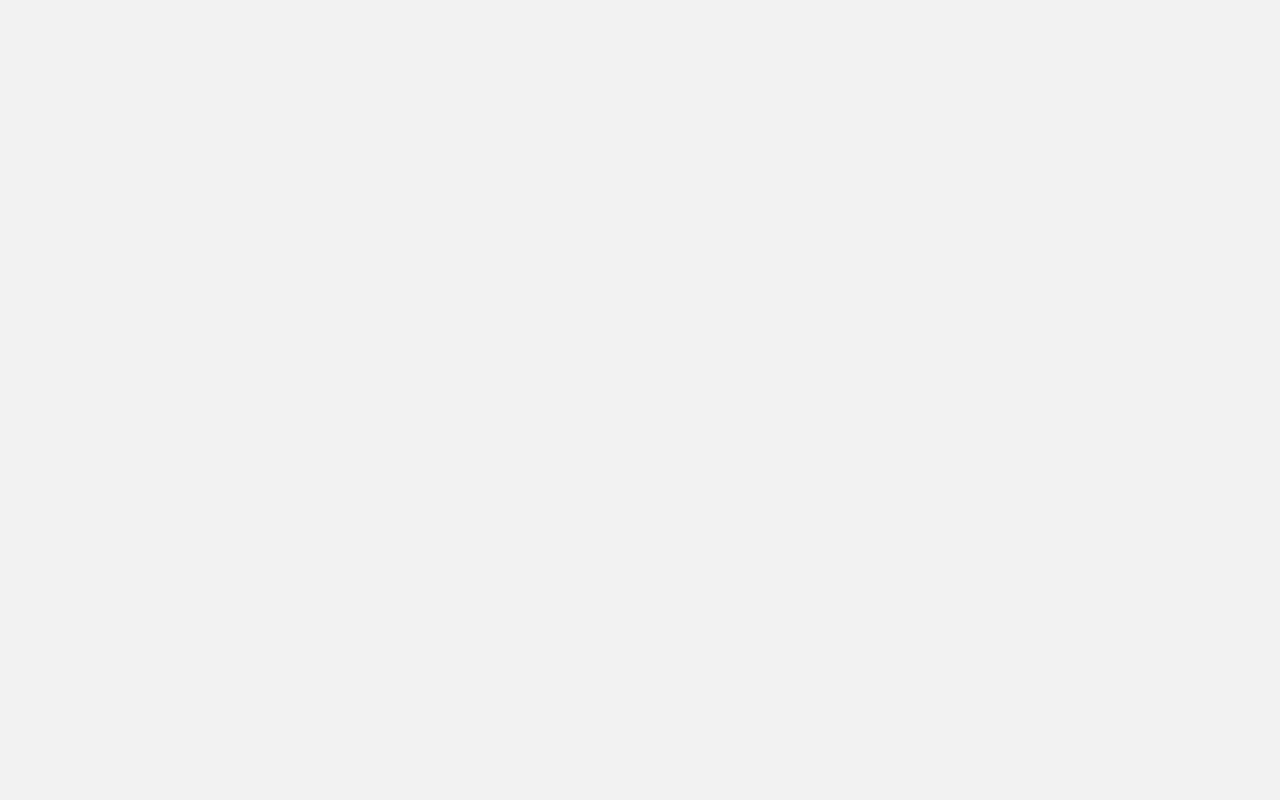
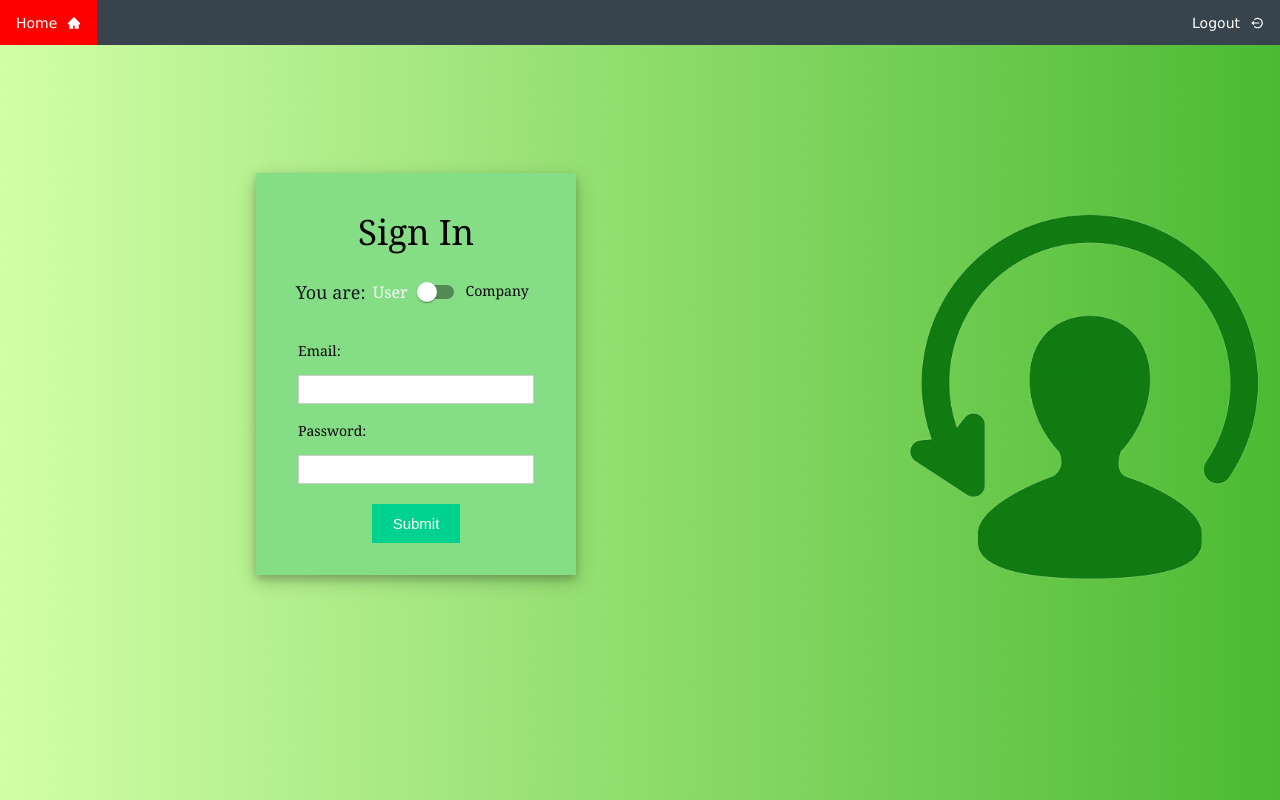
Before and after one commit to IvekSRC/Notice-Board, a React (Create React App) app in the folder frontend/: page /login in a window 1280 px wide. Before the commit this address had no page. Built offline with nearby package versions, Linux system fonts and the light colour scheme; the HTML template or start-up script is replaced by a standard one.

Commit message:
Feature: Adding LogIn Page

```diff
--- a/frontend/src/App.js
+++ b/frontend/src/App.js
@@ -1,10 +1,9 @@
 import "./index.css";
 import { BrowserRouter as Router, Route, Routes } from 'react-router-dom'
 import RegisterCompany from "./pages/registerCompany.page";
-import LoginCompany from "./pages/loginCompany.page";
+import Login from "./pages/login.page";
 import Home from "./pages/home.page";
 import RegisterUser from "./pages/registerUser.page";
-import LoginUser from "./pages/loginUser.page";
 
 function App() {
   return (
@@ -13,8 +12,7 @@ function App() {
           <Route path='/' element={<Home />} />
           <Route path='/registerCompany' element={<RegisterCompany/>} />
           <Route path='/registerUser' element={<RegisterUser/>} />
-          <Route path='/loginCompany' element={<LoginCompany/>} />
-          <Route path='/loginUser' element={<LoginUser/>} />
+          <Route path='/login' element={<Login/>} />
         </Routes>
     </Router>
   );
--- /dev/null
+++ b/frontend/src/components/loginForm.component.js
@@ -0,0 +1,115 @@
+import React, { useState } from "react";
+import { fetchData } from '../services/fetch.service';
+import Switch from '@mui/material/Switch';
+import FormControlLabel from '@mui/material/FormControlLabel';
+
+
+const LoginForm = () => {
+    // React States
+    const [errorMessages, setErrorMessages] = useState({});
+    const [isSubmitted, setIsSubmitted] = useState(false);
+
+    const handleSubmit = async (event) => {
+        //Prevent page reload
+        event.preventDefault();
+
+        var { email, pass } = document.forms[0];
+        const loginVia = document.getElementById('loginVia').checked;
+
+        const credentials = {
+            email: email.value,
+            password: pass.value
+        }
+
+        var response = undefined;
+        if(loginVia) {
+            response = await (await fetchData('companys/login', 'POST', credentials)).json();
+        }
+        else {
+            response = await (await fetchData('users/login', 'POST', credentials)).json();
+        }
+
+        if(response.token != null) {
+            localStorage.setItem('token', response.token);
+            setIsSubmitted(true);
+        } else {
+            if(response[0] == 'P') {
+                setErrorMessages({ name: "pass", message: response });
+            }
+            else {
+                setErrorMessages({ name: "email", message: response });
+            }
+        }
+    };
+
+    const redirectToHomePage = () => {
+        setTimeout(() => {
+            window.location.replace('/');
+        }, 3000)
+    }
+
+    const changeLogInVia = () => {
+        const switchButton = document.getElementById('loginVia');
+        if(switchButton.checked) {
+            document.getElementById('logInViaCompany').style.color = 'blue';
+            document.getElementById('logInViaUser').style.color = 'black';
+        } else {
+            document.getElementById('logInViaUser').style.color = 'white';
+            document.getElementById('logInViaCompany').style.color = 'black';
+        }
+    }
+
+    // Generate JSX code for error message
+    const renderErrorMessage = (name) =>
+        name === errorMessages.name && (
+        <div className="loginError">{errorMessages.message}</div>
+        );
+
+    // JSX code for login form
+    const renderForm = (
+        <form onSubmit={handleSubmit} className="logInForm">
+            <div className="logInViaDiv">
+                <label className="logInViaLabel">You are: </label>
+                <label className="logInViaUser" id="logInViaUser">User</label>
+                <Switch color="primary" id="loginVia" className="loginViaSwitch" onChange={changeLogInVia}/>
+                <label className="logInViaCompany" id="logInViaCompany">Company</label>
+            </div>
+            <div className="input-container">
+                <label className="logInEmailAndPasswordLabel">Email: </label>
+                <input type="text" name="email" required className="loginInputName"/>
+                {renderErrorMessage("email")}
+            </div>
+            <div className="input-container">
+                <label className="logInEmailAndPasswordLabel">Password: </label>
+                <input type="password" name="pass" required className="loginInputPassword"/>
+                {renderErrorMessage("pass")}
+            </div>
+            <div className="button-container">
+                <input type="submit" className="loginSubmitButton"/>
+            </div>
+        </form>
+    );
+
+    return (
+    <div className="app">
+        <div className="login-form">
+            <div className="loginTitle">
+                Sign In
+            </div>
+            {
+                isSubmitted ?
+                <div>
+                    Successfully logged In
+                    {
+                        redirectToHomePage()
+                    }
+                </div>
+                :
+                renderForm
+            }
+        </div>
+    </div>
+    );
+}
+
+export default LoginForm;
--- a/frontend/src/components/navigationBar.component.js
+++ b/frontend/src/components/navigationBar.component.js
@@ -1,5 +1,5 @@
 import { AiFillHome } from 'react-icons/ai';
-import { BiLogInCircle, BiLogOutCircle, BiRegistered } from 'react-icons/bi';
+import { BiLogIn, BiLogInCircle, BiLogOutCircle, BiRegistered } from 'react-icons/bi';
 import { isLogged, logOut } from '../services/auth.services';
 
 const NavigationBar = () => {
@@ -33,14 +33,10 @@ const NavigationBar = () => {
               </div>
             </li>
             <li className="dropdown">
-              <a className="dropbtn">
+              <a href="/login">
                 Login
-                <BiLogInCircle className='navBarIcon'/>
+                <BiLogIn className='navBarIcon'/>
               </a>
-              <div className="dropdown-content">
-                <a href="/loginCompany">Company</a>
-                <a href="/loginUser">User</a>
-              </div>
             </li>
           </>
         }
--- a/frontend/src/index.css
+++ b/frontend/src/index.css
@@ -625,3 +625,97 @@ body {
   background-repeat: no-repeat;
   background-size: cover;
 }
+
+.app {
+  font-family: sans-serif;
+  display: flex;
+  flex-direction: column;
+  font-family: Georgia, Times, "Times New Roman", serif;
+  width: 25%;
+  margin-left: 20%;
+  margin-top: 10%;
+}
+
+.loginInputName, .loginInputPassword {
+  height: 25px;
+  border: 1px solid rgba(0, 0, 0, 0.2);
+}
+
+.loginSubmitButton {
+  margin-top: 10px;
+  cursor: pointer;
+  font-size: 15px;
+  background: #01d28e;
+  border: 1px solid #01d28e;
+  color: #fff;
+  padding: 10px 20px;
+}
+
+.loginSubmitButton:hover {
+  background: #6cf0c2;
+}
+
+.button-container {
+  display: flex;
+  justify-content: center;
+}
+
+.login-form {
+  background-color: rgb(133, 222, 133);
+  padding: 2rem;
+  box-shadow: 0 4px 8px 0 rgba(0, 0, 0, 0.2), 0 6px 20px 0 rgba(0, 0, 0, 0.19);
+}
+
+.loginError {
+  color: red;
+  font-size: 12px;
+}
+
+.loginTitle {
+  font-size: 35px;
+  text-align: center;
+  margin: 1% 0% 10% 0%;
+}
+
+.input-container {
+  display: flex;
+  flex-direction: column;
+  gap: 8px;
+  margin: 10px;
+}
+
+.logInViaLabel {
+  font-size: large;
+  margin-right: 10%;
+}
+
+.logInViaDiv {
+  display: flex;
+  flex-direction: row;
+  margin: 3% 3% 6% 3%;
+}
+
+.logInViaLabel {
+  color: #0e181b;
+  margin-right: 3%;
+}
+
+.logInViaUser {
+  font-size: medium;
+  color: white;
+  margin-top: 0.5%;
+}
+
+.logInViaCompany {
+  margin-top: 0.5%;
+}
+
+.loginViaSwitch {
+  position: relative;
+  bottom: 7px;
+}
+
+.logInEmailAndPasswordLabel {
+  margin-top: 3%;
+  margin-bottom: 3%;
+}
--- a/frontend/src/pages/home.page.js
+++ b/frontend/src/pages/home.page.js
@@ -22,7 +22,7 @@ const Home = () => {
             <NavigationBar />
 
             <p>{localStorage.getItem('token')}</p>
-
+            <p>{console.log(announcements)}</p>
             <div className="announcements">
                 {announcements.map((announcement) => (
                     <div className="announcement" key={announcement._id}>
--- a/frontend/src/pages/loginUser.page.js
+++ b/frontend/src/pages/login.page.js
@@ -1,13 +1,15 @@
+import LoginForm from "../components/loginForm.component";
 import NavigationBar from "../components/navigationBar.component";
 
-const LoginUser = () => {
+const Login = () => {
   return (
     <>
       <div className="loginImage">
-        <NavigationBar />
+        <NavigationBar/>
+        <LoginForm/>
       </div>
     </>
   )
 }
 
-export default LoginUser;
+export default Login;
--- a/frontend/src/pages/loginCompany.page.js
+++ /dev/null
@@ -1,13 +0,0 @@
-import NavigationBar from "../components/navigationBar.component";
-
-const LoginCompany = () => {
-  return (
-    <>
-      <div className="loginImage">
-        <NavigationBar />
-      </div>
-    </>
-  )
-}
-
-export default LoginCompany;
```
Also changed, not shown: 2 other files (tests, documents, lock files or other folders).
